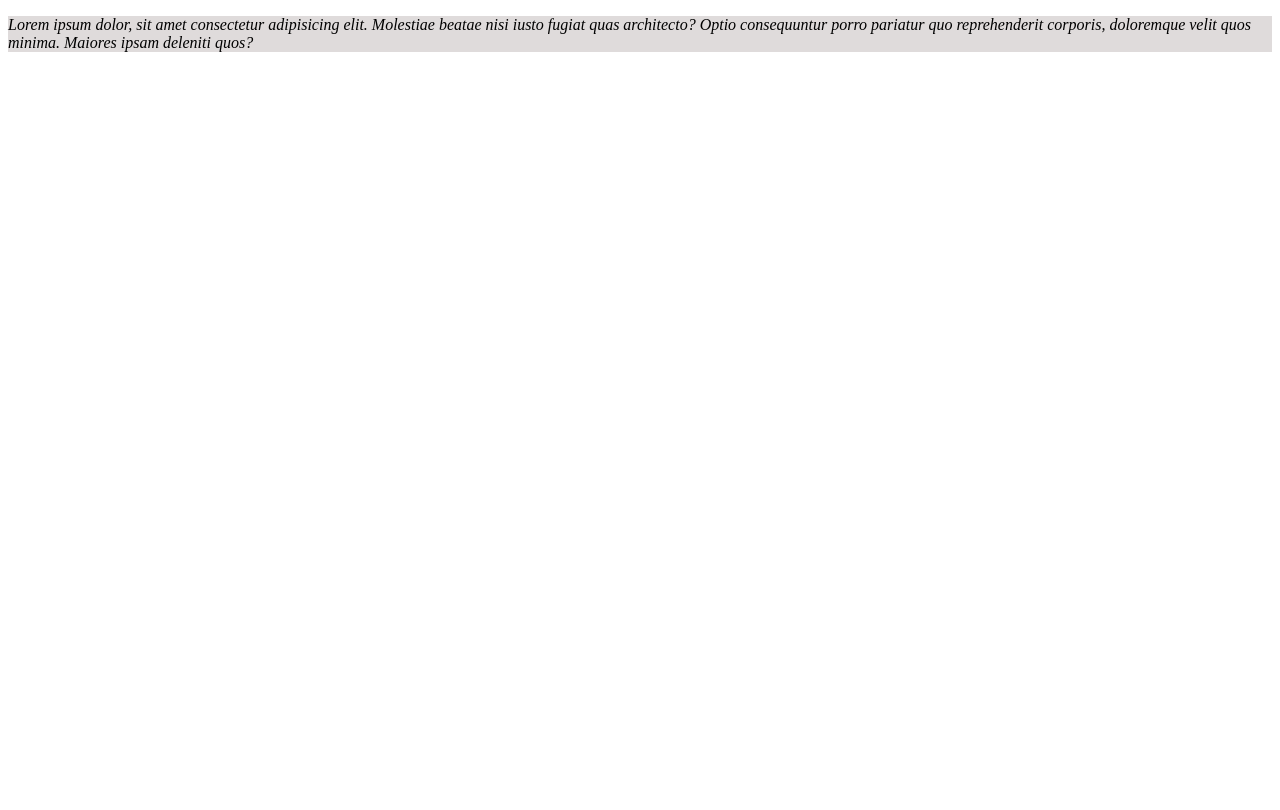
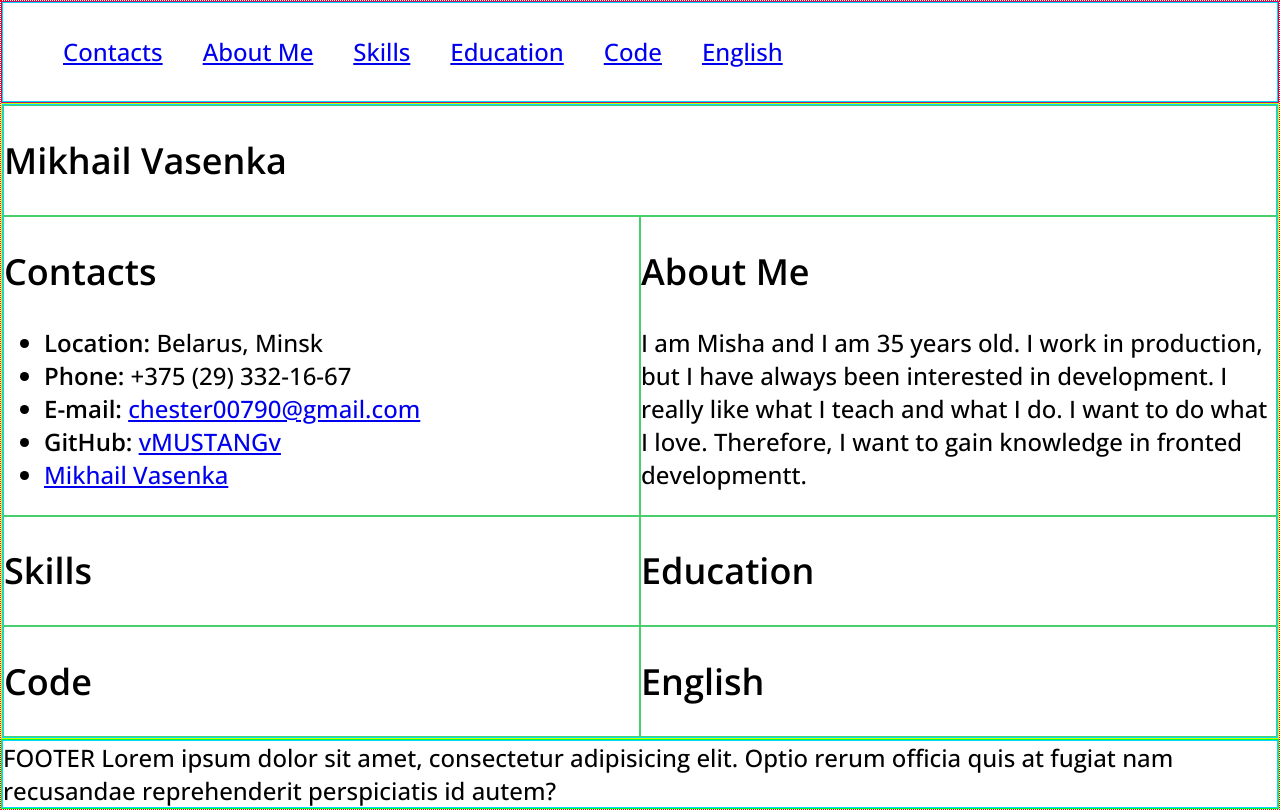
Before and after one commit to vMUSTANGv/rsschool-cv-old, a plain HTML site: page index.html in a window 1280 px wide. Drawn offline with nearby package versions, Linux system fonts and the light colour scheme.

Commit message:
feat: add style css, add info about me, add sections

```diff
--- a/css/style.css
+++ /dev/null
@@ -1,4 +0,0 @@
-.lorem {
-    background-color: rgb(223, 219, 219);
-    font-style: italic;
-}
--- a/index.html
+++ b/index.html
@@ -4,15 +4,77 @@
         <meta charset="UTF-8" />
         <meta http-equiv="X-UA-Compatible" content="IE=edge" />
         <meta name="viewport" content="width=device-width, initial-scale=1.0" />
-        <link rel="stylesheet" href="/css/style.css" />
-        <title>cv vMUSTANGv</title>
+        <link rel="stylesheet" href="./style.css" />
+        <link rel="icon" href="./assets/icons8-val-80.ico">
+        <link rel="preconnect" href="https://fonts.googleapis.com">
+        <link rel="preconnect" href="https://fonts.gstatic.com" crossorigin>
+        <link href="https://fonts.googleapis.com/css2?family=Open+Sans:ital,wght@0,300;0,400;0,500;0,600;1,300;1,400;1,500;1,600&display=swap" rel="stylesheet">
+        <title>cv</title>
     </head>
+
     <body>
-        <p class="lorem">
-            Lorem ipsum dolor, sit amet consectetur adipisicing elit. Molestiae
-            beatae nisi iusto fugiat quas architecto? Optio consequuntur porro
-            pariatur quo reprehenderit corporis, doloremque velit quos minima.
-            Maiores ipsam deleniti quos?
-        </p>
+        <header class="header">
+            <div class="container">
+                <nav class="nav">
+                    <ul class="nav-list">
+                        <li class="nav-item"><a href="#contacts" class="nav-link">Contacts</a></li>
+                        <li class="nav-item"><a href="#about-me" class="nav-link">About Me</a></li>
+                        <li class="nav-item"><a href="#skills" class="nav-link">Skills</a></li>
+                        <li class="nav-item"><a href="#education" class="nav-link">Education</a></li>
+                        <li class="nav-item"><a href="#code" class="nav-link">Code</a></li>
+                        <li class="nav-item"><a href="#english" class="nav-link">English</a></li>
+                    </ul>
+                </nav>
+            </div>
+        </header>
+
+
+        <main class="main">
+            <div class="container">
+                <section class="section" id="i-am">
+                    <h1 class="title-section">Mikhail Vasenka</h1>
+                </section>
+
+                <section class="section" id="contacts">
+                    <h2 class="title-section">Contacts</h2>
+                    <ul class="contacts">
+                        <li><span>Location: </span>Belarus, Minsk</li>
+                        <li><span>Phone: </span>+375 (29) 332-16-67</li>
+                        <li><span>E-mail: </span><a href="mailto:chester00790@gmail.com">chester00790@gmail.com</a></li>
+                        <li><span>GitHub: </span><a href="https://github.com/vMUSTANGv" title="Profile GitHub">vMUSTANGv</a></li>
+                        <li><span></span><a href="https://t.me/vMUSTANGv_vBYv" title="Open a chat with me">Mikhail Vasenka</a></li>
+                    </ul>
+
+                </section>
+
+                <section class="section" id="about-me">
+                    <h2 class="title-section">About Me</h2>
+                    <p class="about">I am Misha and I am 35 years old. I work in production, but I have always been interested in development. I really like what I teach and what I do. I want to do what I love. Therefore, I want to gain knowledge in fronted developmentt.</p>
+                </section>
+
+                <section class="section" id="skills">
+                    <h2 class="title-section">Skills</h2>
+                </section>
+
+                <section class="section" id="education">
+                    <h2 class="title-section">Education</h2>
+                </section>
+
+                <section class="section" id="code">
+                    <h2 class="title-section">Code</h2>
+                </section>
+
+                <section class="section" id="english">
+                    <h2 class="title-section">English</h2>
+                </section>
+            </div>
+        </main>
+
+
+        <footer class="footer">
+            <div class="container">FOOTER Lorem ipsum dolor sit amet, consectetur adipisicing elit. Optio rerum officia quis at fugiat nam recusandae reprehenderit perspiciatis id autem?</div>
+        </footer>
+
+
     </body>
 </html>
--- /dev/null
+++ b/style.css
@@ -0,0 +1,92 @@
+* {
+    box-sizing: border-box;
+  }
+
+html {
+    scroll-behavior: smooth;
+}
+
+#i-am {
+    width: 100%;
+}
+
+body {
+    font-family: 'Open Sans', sans-serif;
+    font-weight: 500;
+    font-size: 1.5em;
+    min-height: 100vh;
+    margin: 0;
+    padding: 0;
+    display: flex;
+    flex-direction: column;
+    justify-content: space-between;
+    border: 1px dotted red;
+}
+
+span {
+    font-family: 'Open Sans', sans-serif;
+    font-weight: 600;
+}
+.header {
+    border: 1px solid rgb(180, 20, 108);
+}
+
+.main {
+    border: 1px solid rgb(200, 255, 0);
+
+}
+
+.footer {
+    border: 1px solid rgb(0, 255, 34);
+}
+
+.container {
+    border: 1px solid rgb(0, 217, 255);
+    max-width: 1440px;
+    margin: 0 auto;
+    display: flex;
+    flex-wrap: wrap;
+}
+
+.nav {
+}
+.nav-list {
+    display: flex;
+    justify-content: flex-end;
+    align-items: center;
+    list-style: none;
+}
+
+.nav-item:hover {
+    background-color: rgb(208, 241, 181);
+    border-radius: 10%;
+}
+
+.nav-item {
+}
+
+
+.nav-link {
+    transition: .3s;
+    padding: 0 20px;
+    line-height: 50px;
+}
+
+.section {
+    width: 50%;
+    border: 1px solid rgb(72, 206, 106);
+}
+
+.title-section {
+}
+.nav-item {
+}
+.nav-link {
+}
+
+
+@media (max-width: 768px) {
+    .section {
+      width: 100%;
+    }
+  }
```
Also changed, not shown: assets/icons8-m-64.ico (added), assets/icons8-val-80.ico (added), assets/img/i_am.jpg (added).
